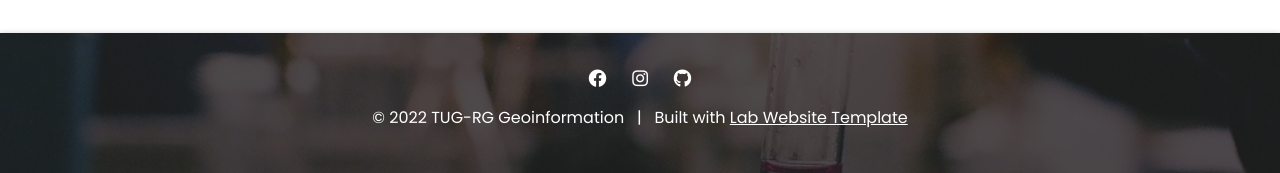
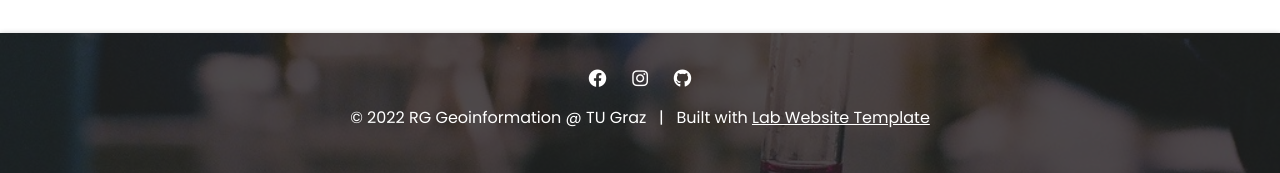
Before and after one commit to Geoinfo-TUGraz/Geoinfo-TUGraz.github.io, a Jekyll site: the page built from index.md, in a window 1280 px wide and 900 px high, scrolled down 918 px. Shown: the part 727-900 px from the top of the window. Built offline with Jekyll 4.4.1, drawn with Linux system fonts in a browser that asks for light colours; some of the changed text lies outside the part shown.

Commit message:
Update _config.yaml

```diff
--- a/_config.yaml
+++ b/_config.yaml
@@ -1,7 +1,7 @@
 ### basic settings
 
 # site properties and page defaults
-title: TUG-RG Geoinformation
+title: RG Geoinformation @ TU Graz
 description: Website for the Research Group Geoinformation, Institute of Geodesy, Graz University of Technology.
 logo: images/ifg.png
 header: images/background.jpg
```
